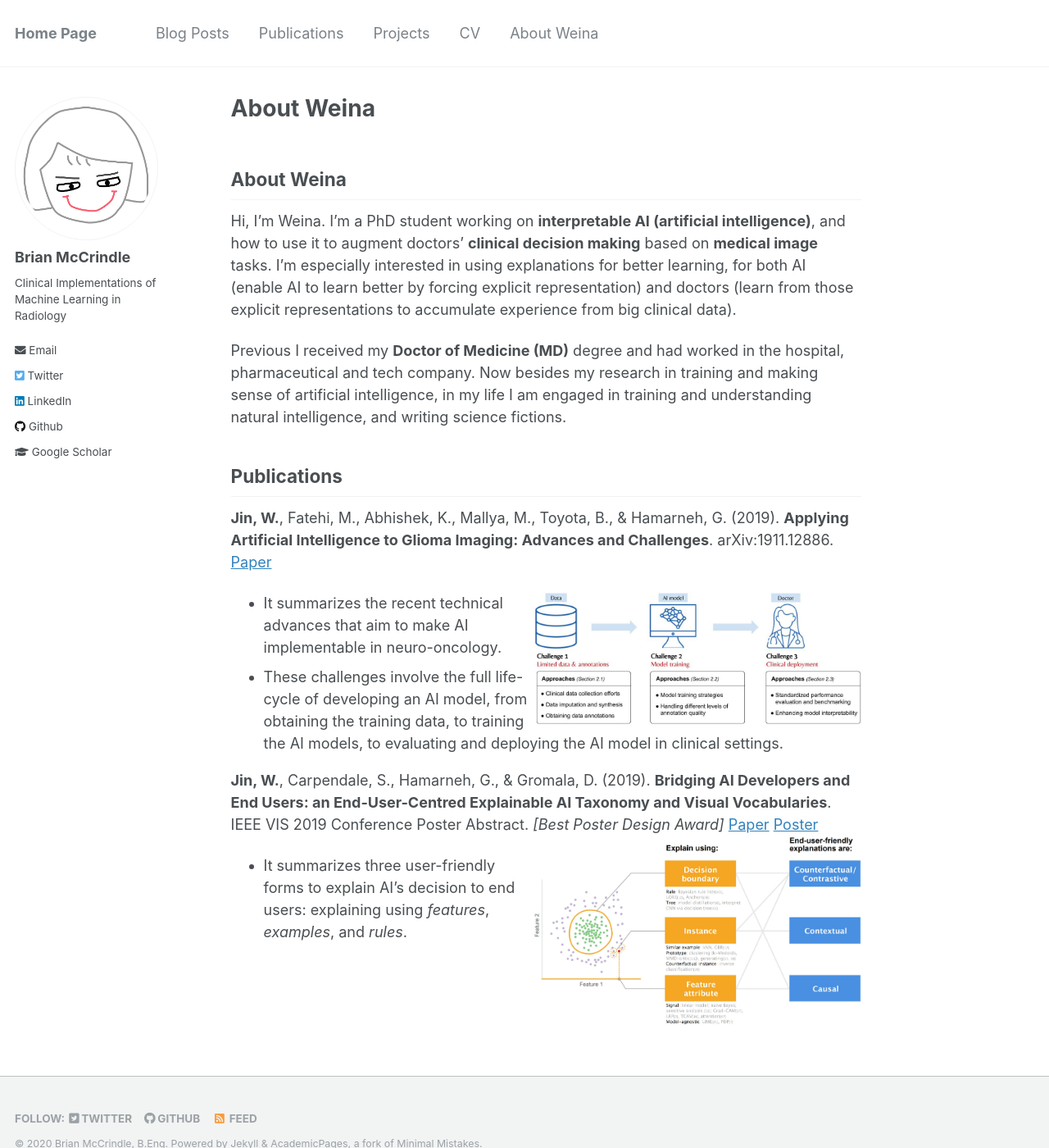
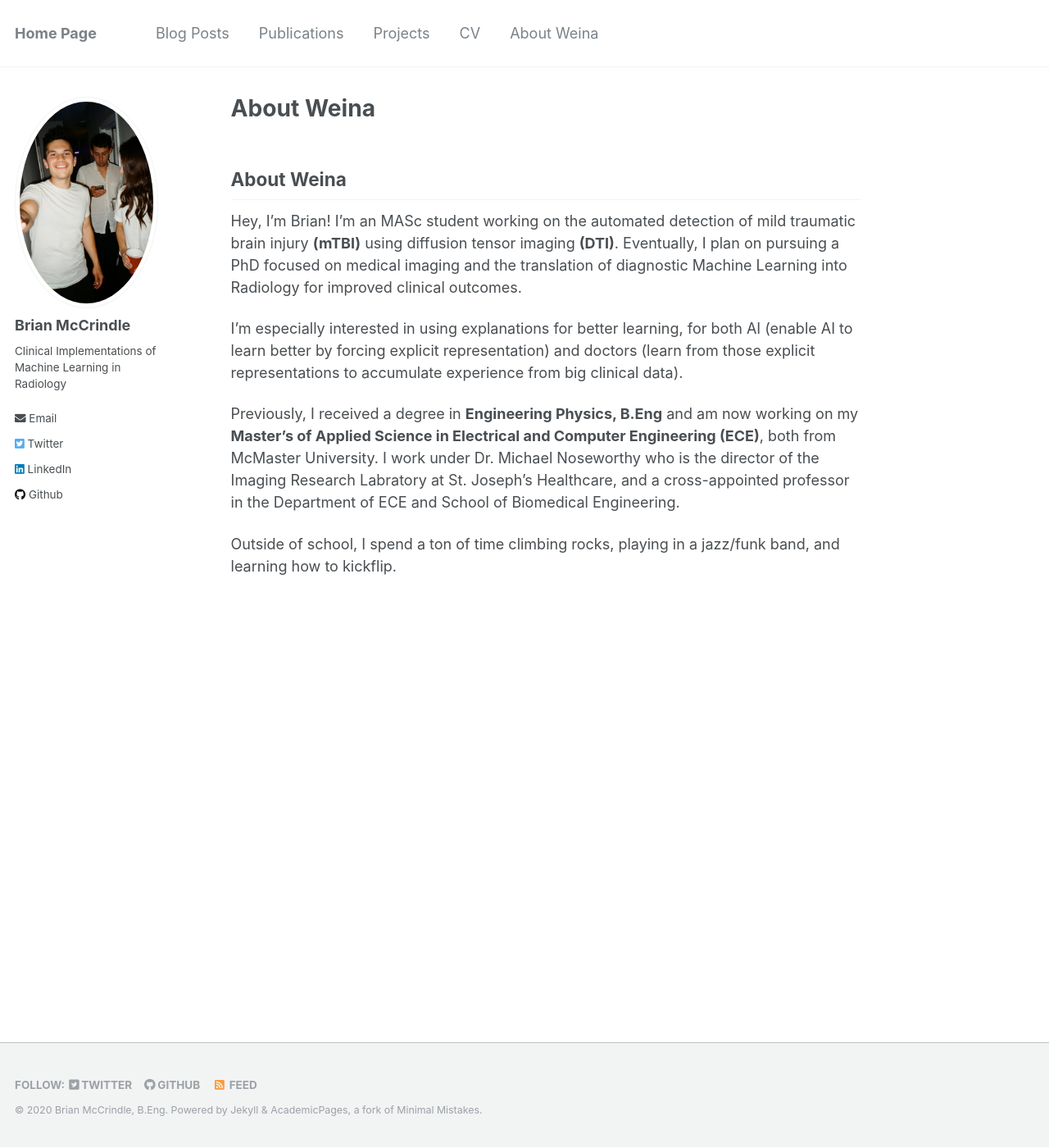
Before and after one commit to mccrinbc/mccrinbc.github.io, a Jekyll site: the page built from _pages/about.md, in a window 1280 px wide and 1400 px high. Shown: the whole window at 82% size. Built offline with Jekyll 4.4.1, drawn with Linux system fonts in a browser that asks for light colours; our own code applies the rules of GitHub Pages for plain Markdown files.

Commit message:
homepage

```diff
--- a/_config.yml
+++ b/_config.yml
@@ -81,12 +81,12 @@ analytics:
 # Site Author
 author:
   name             : "Brian McCrindle"
-  avatar           : "bio-photo.jpg"
+  avatar           : "bio-photo-brian.jpg"
   bio              : "Clinical Implementations of Machine Learning in Radiology"
   location         :
   employer         :
   # pubmed           : "https://www.ncbi.nlm.nih.gov/pubmed/?term=john+snow"
-  googlescholar    : "https://scholar.google.com/citations?user=uajp-AkAAAAJ&hl=en"
+  #googlescholar    : "https://scholar.google.com/citations?user=uajp-AkAAAAJ&hl=en"
   email            : mccrinbc@mcmaster.ca
   researchgate     :  # example: "https://www.researchgate.net/profile/yourprofile"
   uri              :
--- a/_pages/about.md
+++ b/_pages/about.md
@@ -10,13 +10,16 @@ redirect_from:
 
 ## About Weina
 
-Hi, I'm Weina. I'm a PhD student working on **interpretable AI (artificial intelligence)**, and how to use it to augment doctors' **clinical decision making** based on **medical image** tasks.
+Hey, I'm Brian! I'm an MASc student working on the automated detection of mild traumatic brain injury **(mTBI)** using diffusion tensor imaging **(DTI)**. Eventually, I plan on pursuing a PhD focused on medical imaging and the translation of diagnostic Machine Learning into Radiology for improved clinical outcomes.
+
 <!-- It is interdisciplinary research among AI, computer vision, information visualization (InfoVis), human-computer interaction (HCI), and medicine. An explanation is a two-way communication/interaction between AI system and its users, that's where HCI and InfoVis come in. -->
 I'm especially interested in using explanations for better learning, for both AI (enable AI to learn better by forcing explicit representation) and doctors (learn from those explicit representations to accumulate experience from big clinical data).
 
-Previous I received my **Doctor of Medicine (MD)** degree and had worked in the hospital, pharmaceutical and tech company. Now besides my research in training and making sense of artificial intelligence, in my life I am engaged in training and understanding natural intelligence, and writing science fictions.
+Previously, I received a degree in **Engineering Physics, B.Eng** and am now working on my **Master's of Applied Science in Electrical and Computer Engineering (ECE)**, both from McMaster University. I work under Dr. Michael Noseworthy who is the director of the Imaging Research Labratory at St. Joseph's Healthcare, and a cross-appointed professor in the Department of ECE and School of Biomedical Engineering.
 
+Outside of school, I spend a ton of time climbing rocks, playing in a jazz/funk band, and learning how to kickflip.
 
+<!--
 ## Publications
 **Jin, W.**, Fatehi, M., Abhishek, K., Mallya, M., Toyota, B., & Hamarneh, G. (2019). **Applying Artificial Intelligence to Glioma Imaging: Advances and Challenges**. arXiv:1911.12886. [Paper](https://arxiv.org/pdf/1911.12886.pdf)
 
@@ -29,3 +32,5 @@ Previous I received my **Doctor of Medicine (MD)** degree and had worked in the
 [Paper](/files/Bridging AI Developers and End Users--an End-User-Centred Explainable AI Taxonomy and Visual Vocabularies.pdf) [Poster](/files/201910_IEEE_VIS_poster.pdf)
 <img src="/images/end_user_xai_image.jpg" alt="end_user_xai_image" style="float: right;" width="400"/>
   - It summarizes three user-friendly forms to explain AI's decision to end users: explaining using *features*, *examples*, and *rules*.
+
+  -->
```
Also changed, not shown: images/bio-photo-brian.jpg (renamed from BrianMcCrindle.jpg), 1 other file.
